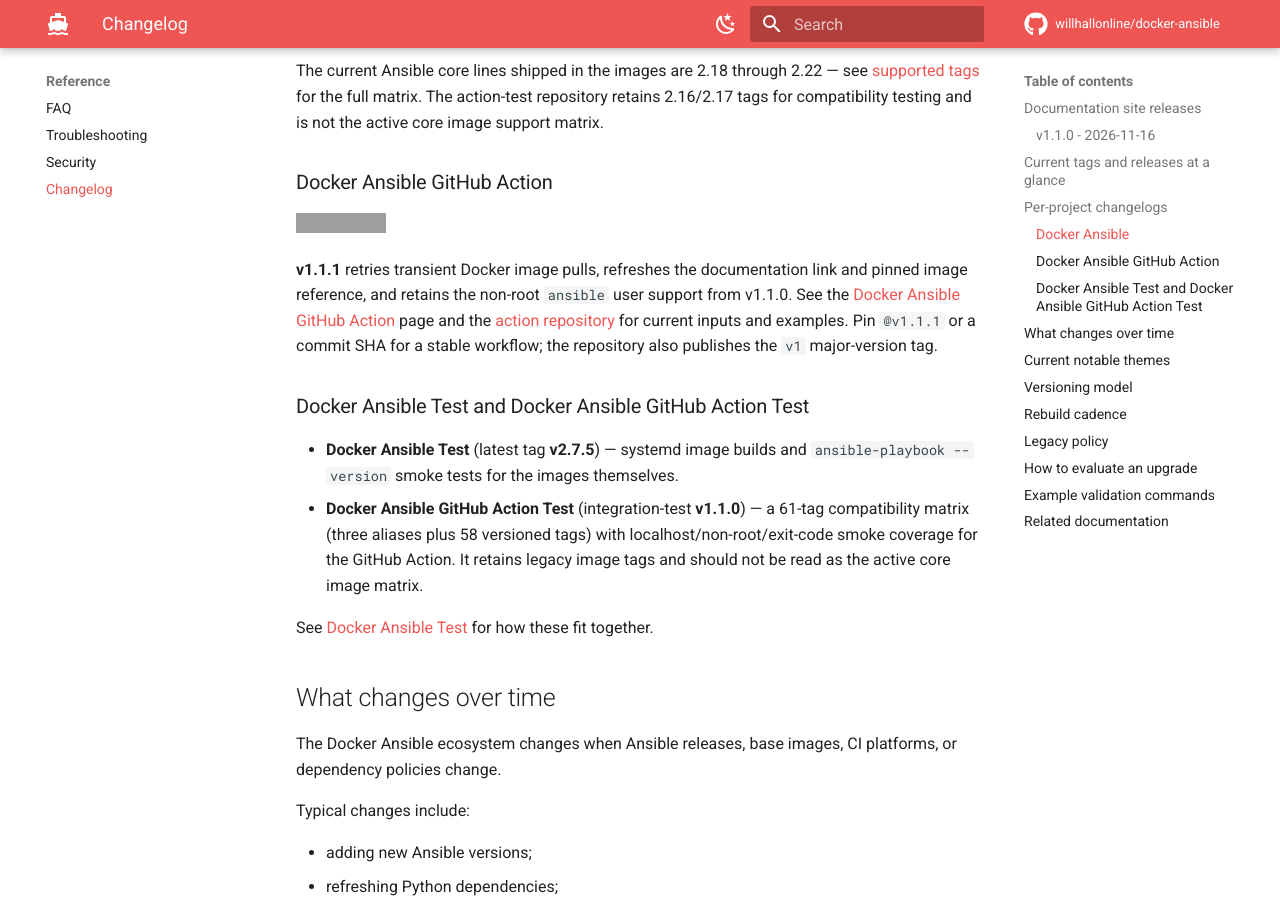
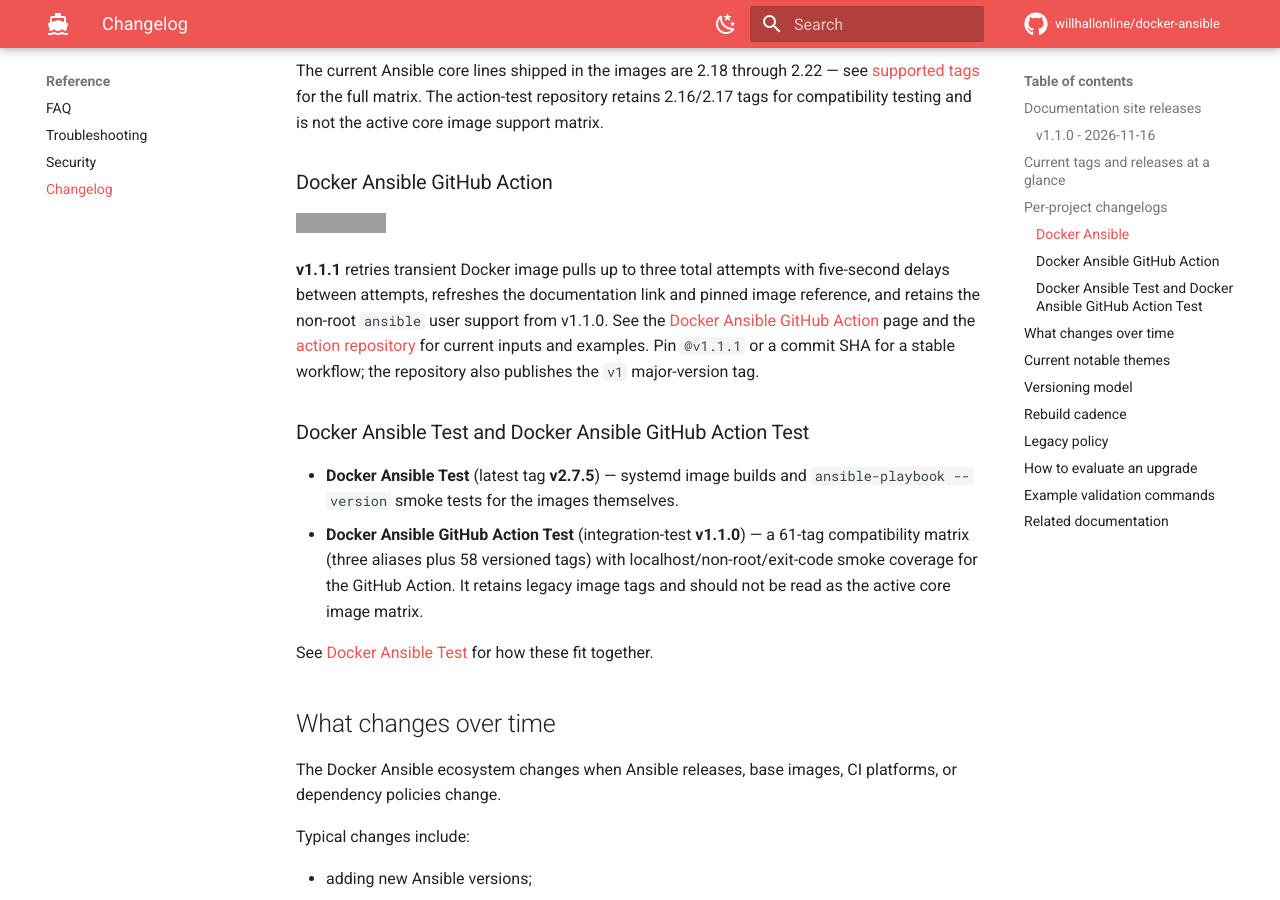
Before and after one commit to docker-ansible/docker-ansible.github.io, an MkDocs documentation site: the page built from docs/reference/changelog.md, in a window 1280 px wide and 900 px high, scrolled down 1779 px. Built offline with MkDocs 1.6.1 and Material for MkDocs 9.7.7, drawn with Linux system fonts in a browser that asks for light colours; comment, search, counter and statistics services are not loaded; grey boxes are pictures that could not be loaded.

Commit message:
docs: update Docker Ansible action v1.1.1
Update Docker Ansible GitHub Action references and v1.1.1 retry documentation.

```diff
--- a/docs/reference/changelog.md
+++ b/docs/reference/changelog.md
@@ -63,9 +63,10 @@ active core image support matrix.
 
 ![GitHub release](https://img.shields.io/github/v/release/willhallonline/docker-ansible-github-action)
 
-**v1.1.1** retries transient Docker image pulls, refreshes the documentation
-link and pinned image reference, and retains the non-root `ansible` user support
-from v1.1.0. See the
+**v1.1.1** retries transient Docker image pulls up to three total attempts with
+five-second delays between attempts, refreshes the documentation link and pinned
+image reference, and retains the non-root `ansible` user support from v1.1.0.
+See the
 [Docker Ansible GitHub Action](../projects/github-action.md) page and the
 [action repository](https://github.com/willhallonline/docker-ansible-github-action/releases)
 for current inputs and examples. Pin `@v1.1.1` or a commit SHA for a stable
```
Also changed, not shown: docs/projects/github-action.md (+1 -1 lines), docs/projects/testing.md (+1 -1 lines).
